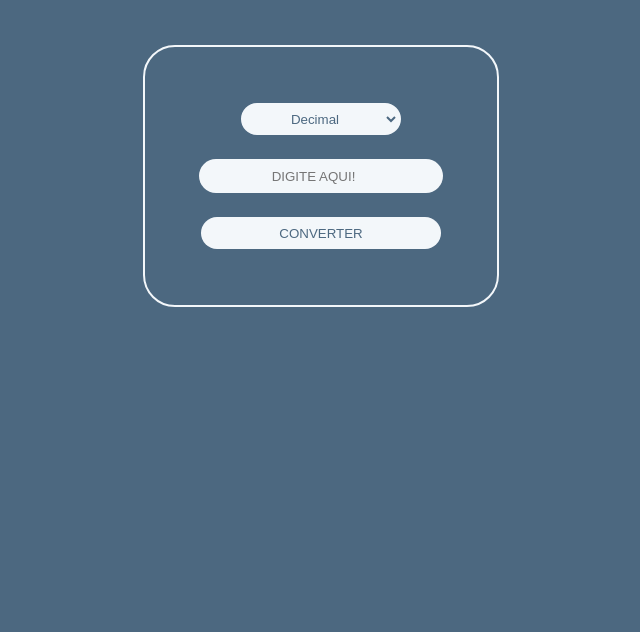
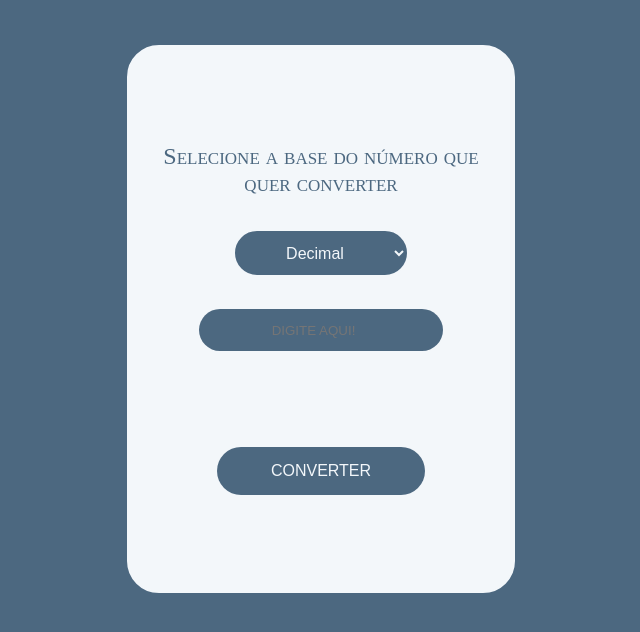
Before and after one commit to anacampaner/FerramentaDeConversaoFinal, a plain HTML site: page index.html in a window 1280 px wide. Shown: the part 106-738 px from the top of the page, without its empty margins (319-959 px from the left). Drawn offline with Linux system fonts and the light colour scheme.

Commit message:
Mudanças
Coloquei titulo dentro do card e fiz mudanças na cor para iniciar um diferença da ferramenta antiga para está nova

```diff
--- a/CSS/style.css
+++ b/CSS/style.css
@@ -20,6 +20,15 @@ p
     font-variant: small-caps;
 }
 
+#info
+{
+    font-size: 1.5rem;
+    color: #4c6880;
+    font-variant: small-caps;
+    text-align: center;
+
+}
+
 #container-card-principal
 {
 	display:flex;
@@ -29,48 +38,55 @@ p
 	padding: 2rem;
 	border: 2px solid  #f3f7fa;
     border-radius: 2rem;
+    width: 20rem;
+    height: 30rem;
+    background-color: #f3f7fa;
 }
 
 select
 {
-    background-color: #f3f7fa;
-    color: #4c6880;
+    background-color: #4c6880;
+    color: #f3f7fa;
     border: 2px solid #f3f7fa;
     border-radius: 2rem;
-    width: 10rem;
-    height: 2rem;
+    width: 11rem;
+    height: 3rem;
     text-align:  center;
-    margin: 1.5rem;
+    margin: 2rem;
+    font-size: 1rem;
 }
 
 input
 {
-    background-color: #f3f7fa;
+    background-color: #4c6880;
     border: none;
     border-radius: 2rem;
     width: 15rem;
-    height: 2rem;
-    color: #4c6880;
+    height: 2.5rem;
+    color: #f3f7fa;
     text-align: center;
+
 
 }
 
 button
 {
-    background-color: #f3f7fa;
-    color: #4c6880;
+    background-color: #4c6880;
+    color: #f3f7fa;
     border: none;
     border-radius: 2rem;
-    width: 15rem;
-    height: 2rem;
-    margin: 1.5rem;
+    width: 13rem;
+    height: 3rem;
+    margin-top: 6rem;
+    font-size: 1rem;
+    font-variant: small-caps;
 
 }
 
 button:hover
 {
-    background-color: #4c6880;
-    border: 2px solid #f3f7fa;
-    color: #fff;
+    background-color: #f3f7fa;
+    border: 3px solid #4c6880;
+    color: #4c6880;
 
 }
--- a/index.html
+++ b/index.html
@@ -4,13 +4,15 @@
     <meta charset="UTF-8">
     <meta name="viewport" content="width=device-width, initial-scale=1.0">
     <link rel="stylesheet" href="CSS/style.css">
-    <title> Marise Machine's</title>
+    <title> Caludia's Machine </title>
 </head>
 <body>
     <div id="principal">
         <p>Caludia's Machine</p>
 
         <div id="container-card-principal">
+
+            <h id="info"> Selecione a base do número que quer converter</h>
             <select name="select_opcao_base" id="select_opcao_base">
                 <option value="op_decimal"> Decimal </option>
                 <option value="op_octal"> Octal </option>
```
